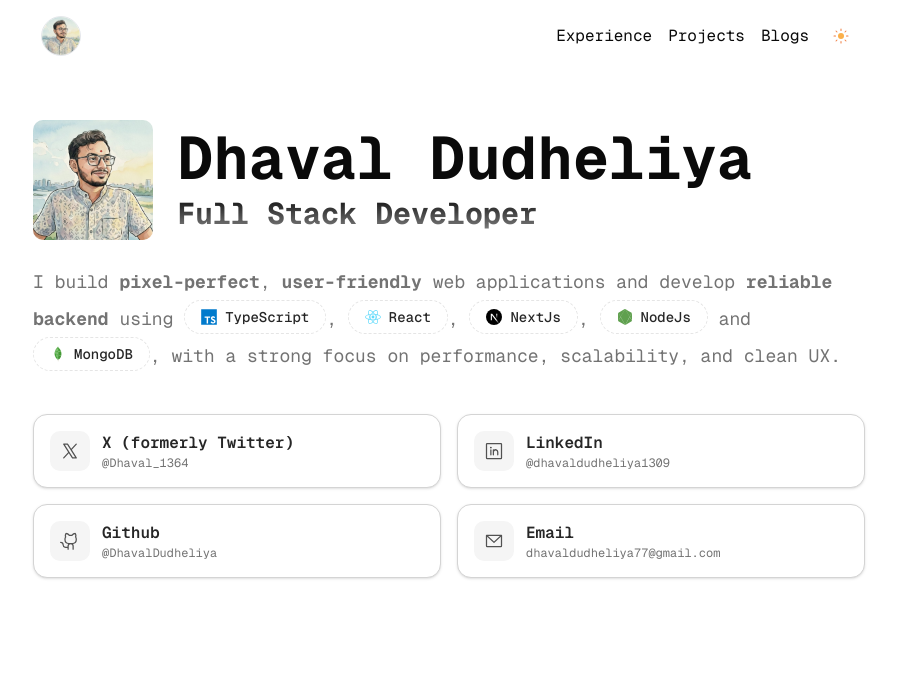
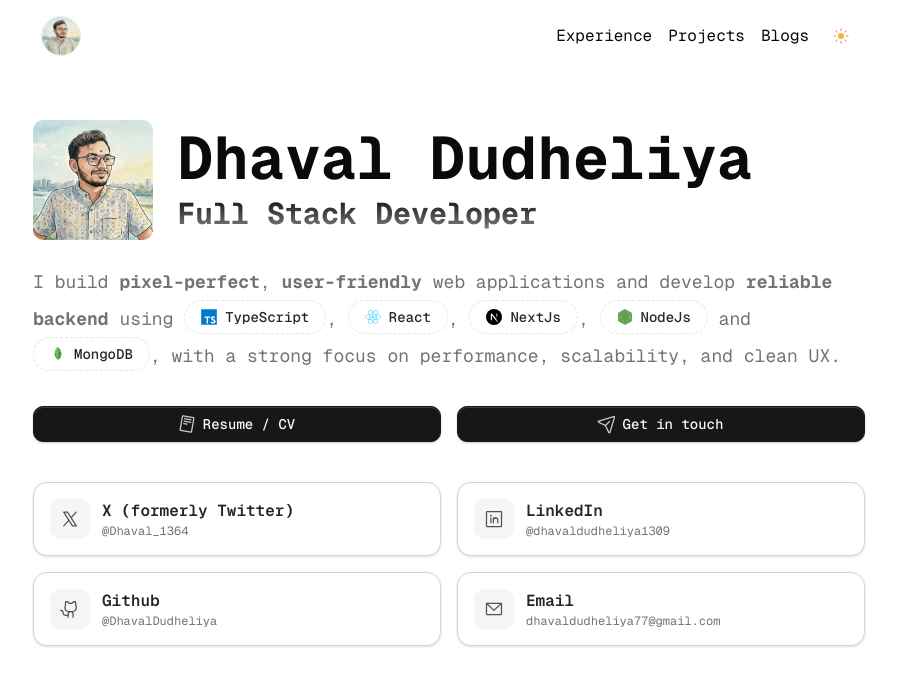
Before and after one commit to DhavalDudheliya/my_portfolio, a Next.js app: page / in a window 1280 px wide. Shown: the top 686 px of the page, without its empty margins (191-1088 px from the left). Built offline with nearby package versions, Linux system fonts and the light colour scheme.

Commit message:
feat: Add Resume and Get in Touch button in Hero.  Add a dedicated resume page with an embedded viewer and link it from the hero section.

```diff
--- /dev/null
+++ b/src/app/resume/page.tsx
@@ -0,0 +1,37 @@
+import { ArrowLeft } from "lucide-react";
+import Link from "next/link";
+
+import Container from "@/components/core/Container";
+import { Button } from "@/components/ui/button";
+import { Separator } from "@/components/ui/separator";
+import { resumeConfig } from "@/config/Resume";
+
+export default function ResumePage() {
+  return (
+    <Container className="py-16">
+      <div className="space-y-8">
+        <div className="relative flex items-center justify-center">
+          <Link href="/" className="absolute top-1/2 left-0 -translate-y-1/2">
+            <Button
+              variant="ghost"
+              className="hover:text-primary/70 gap-2 pl-0 hover:bg-transparent"
+            >
+              <ArrowLeft className="h-4 w-4" />
+              Back to Home
+            </Button>
+          </Link>
+          <h1 className="text-4xl font-bold tracking-tight lg:text-5xl">
+            Resume
+          </h1>
+        </div>
+        <Separator />
+        <div className="mx-auto max-w-2xl">
+          <iframe
+            src={resumeConfig.url}
+            className="min-h-screen w-full"
+          ></iframe>
+        </div>
+      </div>
+    </Container>
+  );
+}
--- a/src/components/home/Hero.tsx
+++ b/src/components/home/Hero.tsx
@@ -1,10 +1,14 @@
 import Image from "next/image";
+import Link from "next/link";
 
 import { heroConfig, socialLinks } from "@/config/Hero";
 import { cn } from "@/lib/utils";
 
 import Container from "../core/Container";
 import SocialLink from "../core/SocialLink";
+import CV from "../svgs/CV";
+import SendIcon from "../svgs/SendIcon";
+import { Button } from "../ui/button";
 
 const Hero = () => {
   const { name, title, avatar, description } = heroConfig;
@@ -37,6 +41,25 @@ const Hero = () => {
         {description}
       </div>
 
+      <div className="mt-8 grid grid-cols-1 gap-4 sm:grid-cols-2 lg:grid-cols-2">
+        <Button variant={"default"} size={"lg"} className="w-full">
+          <Link
+            href="/resume"
+            className="flex w-full items-center justify-center gap-2"
+          >
+            <CV className="size-5" /> Resume / CV
+          </Link>
+        </Button>
+        <Button variant="default" size={"lg"} className="w-full">
+          <Link
+            href="#contacts"
+            className="flex w-full items-center justify-center gap-2"
+          >
+            <SendIcon className="size-5" /> Get in touch
+          </Link>
+        </Button>
+      </div>
+
       <div className="mt-10 grid grid-cols-1 gap-4 sm:grid-cols-2 lg:grid-cols-2">
         {socialLinks.map((link) => (
           <SocialLink key={link.name} {...link} />
--- a/src/components/svgs/CV.tsx
+++ b/src/components/svgs/CV.tsx
@@ -1,11 +1,12 @@
-import React from 'react';
+import React from "react";
 
-export default function CV() {
+export default function CV({ className }: { className?: string }) {
   return (
     <svg
       xmlns="http://www.w3.org/2000/svg"
       fill="currentColor"
       viewBox="0 0 256 256"
+      className={className}
     >
       <path d="M210.78,39.25l-130.25-23A16,16,0,0,0,62,29.23l-29.75,169a16,16,0,0,0,13,18.53l130.25,23h0a16,16,0,0,0,18.54-13l29.75-169A16,16,0,0,0,210.78,39.25ZM178.26,224h0L48,201,77.75,32,208,55ZM89.34,58.42a8,8,0,0,1,9.27-6.48l83,14.65a8,8,0,0,1-1.39,15.88,8.36,8.36,0,0,1-1.4-.12l-83-14.66A8,8,0,0,1,89.34,58.42ZM83.8,89.94a8,8,0,0,1,9.27-6.49l83,14.66A8,8,0,0,1,174.67,114a7.55,7.55,0,0,1-1.41-.13l-83-14.65A8,8,0,0,1,83.8,89.94Zm-5.55,31.51A8,8,0,0,1,87.52,115L129,122.29a8,8,0,0,1-1.38,15.88,8.27,8.27,0,0,1-1.4-.12l-41.5-7.33A8,8,0,0,1,78.25,121.45Z"></path>
     </svg>
--- /dev/null
+++ b/src/config/Resume.ts
@@ -0,0 +1,3 @@
+export const resumeConfig = {
+  url: "https://drive.google.com/file/d/1m4YqIHb51XKJ_4-sF1iZcxO2zq9uGhjI/preview",
+};
```
